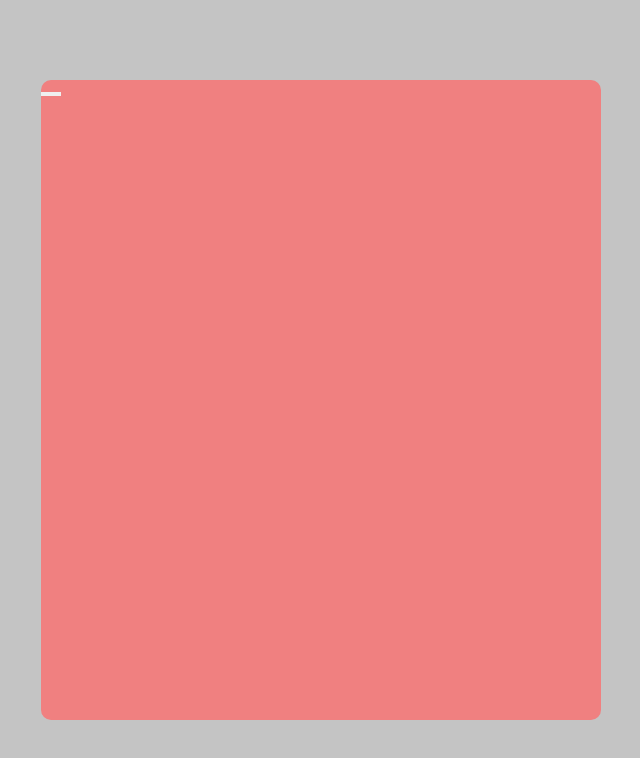
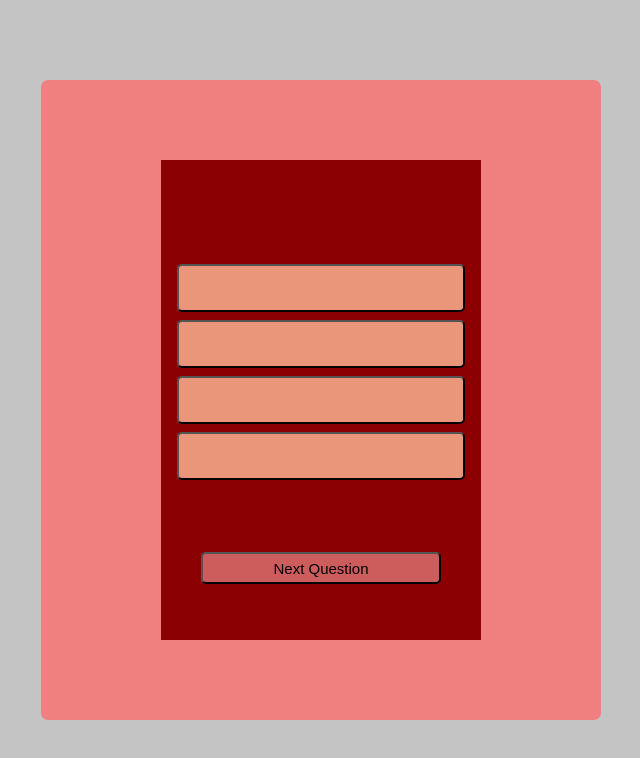
Before and after one commit to grittyByt/coder-quizmaster, a plain HTML site: page index.html in a window 1280 px wide. Shown: the whole page, without its empty margins (319-959 px from the left). Drawn offline with Linux system fonts and the light colour scheme.

Commit message:
created form and did some styling all through JS

```diff
--- a/index.js
+++ b/index.js
@@ -5,6 +5,7 @@ const titleName = document.createElement('div')
 const formBox = document.createElement('div');
 const thatForm = document.createElement('form');
 const doUKnow = document.createElement('h3');
+const ansBox = document.createElement('div');
 const uKnow1 = document.createElement('button');
 const uKnow2 = document.createElement('button');
 const uKnow3 = document.createElement('button');
@@ -15,24 +16,142 @@ const toTheRight = document.createElement('button');
 thatBod.appendChild(formBox);
 formBox.appendChild(thatForm);
 thatForm.appendChild(doUKnow);
-thatForm.appendChild(uKnow1);
-thatForm.appendChild(uKnow2);
-thatForm.appendChild(uKnow3);
-thatForm.appendChild(uKnow4);
+thatForm.appendChild(ansBox);
+ansBox.appendChild(uKnow1);
+ansBox.appendChild(uKnow2);
+ansBox.appendChild(uKnow3);
+ansBox.appendChild(uKnow4);
 thatForm.appendChild(toTheRight);
 
+// doUKnow.textContent = '';
+// uKnow1.textContent = '1969';
+// uKnow2.textContent = '1999';
+// uKnow3.textContent = '1979';
+// uKnow4.textContent = '1995';
+toTheRight.textContent = 'Next Question';
+
+const questions = [
+    {
+        question: 'What year was JavaScript created?',
+        answers: [
+            {text: '1969', correct: false},
+            {text: '1999', correct: false},
+            {text: '1979', correct: false},
+            {text: '1995', correct: true}
+        ]
+    },
+    {
+        question: 'Why is ES6 used?',
+        answers: [
+            {text: 'Makes code short but hard to read', correct: false},
+            {text: 'Allows you to code less and do more', correct: true},
+            {text: 'So frontend can be easily accessible', correct: false},
+            {text: 'To make you a better programmer', correct: false}
+        ]
+    },
+    {
+        question: 'Which is considered a high-level language?',
+        answers: [
+            {text: 'PYTHON', correct: true},
+            {text: 'HTML', correct: false},
+            {text: 'C#', correct: false},
+            {text: 'CSS', correct: false}
+        ]
+    },
+    {
+        question: 'What is the function of an array?',
+        answers: [
+            {text: 'To make coding easier', correct: false},
+            {text: 'To store multiple data in one location', correct: true},
+            {text: 'To pass on methods', correct: false},
+            {text: 'To store data where it is not needed', correct: false}
+        ]
+    }
+];
 
 thatBod.setAttribute(
     'style',
-    'height: 100vh; width: 100%; background: #c4c4c4; display: flex; justify-content: center; align-items: center;'
+    'height: 100vh; width: 100%; background: #c4c4c4; display: flex; justify-content: center; align-items: center'
 );
 
 formBox.setAttribute(
     'style',
-    'height: 40rem; width: 35rem; background: #f08080; border-radius: 10px'
+    'height: 40rem; width: 35rem; background: #f08080; border-radius: 7px; display: flex; justify-content: center; align-items: center'
 );
 
 thatForm.setAttribute(
     'style',
-    'height: 40rem; width: 35rem background: #8b0000'
+    'height: 30rem; width: 20rem; background: #8b0000; display: flex; flex-direction: column; justify-content: center; align-items: center'
 );
+
+doUKnow.setAttribute(
+    'style',
+    'position: relative; bottom: 4rem; color: #ffffff'
+);
+
+ansBox.setAttribute(
+    'style',
+    'height: 15rem; width: 18rem; display: flex; flex-direction: column'
+);
+
+uKnow1.setAttribute(
+    'style',
+    'background: #e9967a; margin-bottom: 0.5rem; height: 3rem; border-radius: 5px; font-size: 15px'
+);
+
+uKnow2.setAttribute(
+    'style',
+    'background: #e9967a; margin-bottom: 0.5rem; height: 3rem; border-radius: 5px; font-size: 15px'
+);
+
+uKnow3.setAttribute(
+    'style',
+    'background: #e9967a; margin-bottom: 0.5rem; height: 3rem; border-radius: 5px; font-size: 15px'
+);
+
+uKnow4.setAttribute(
+    'style',
+    'background: #e9967a; margin-bottom: 0.5rem; height: 3rem; border-radius: 5px; font-size: 15px'
+);
+
+toTheRight.setAttribute(
+    'style',
+    'background: #cd5c5c; position: relative; top: 3rem; height: 2rem; width: 15rem; border-radius: 5px; font-size: 15px'
+);
+
+
+uKnow1.addEventListener('mouseover', (colorChange) => {
+    colorChange.target.style.background = '#ffa07a';
+
+    setTimeout(() => {
+        colorChange.target.style.background = '#e9967a';
+    }, 600);
+});
+
+uKnow2.addEventListener('mouseover', (colorChange) => {
+    colorChange.target.style.background = '#ffa07a';
+
+    setTimeout(() => {
+        colorChange.target.style.background = '#e9967a';
+    }, 600);
+});
+
+uKnow3.addEventListener('mouseover', (colorChange) => {
+    colorChange.target.style.background = '#ffa07a';
+
+    setTimeout(() => {
+        colorChange.target.style.background = '#e9967a';
+    }, 600);
+});
+
+uKnow4.addEventListener('mouseover', (colorChange) => {
+    colorChange.target.style.background = '#ffa07a';
+
+    setTimeout(() => {
+        colorChange.target.style.background = '#e9967a';
+    }, 600);
+});
+
+// function naruto() {
+//     if()
+// }
```
Also changed, not shown: style.css (line endings or trailing spaces).
